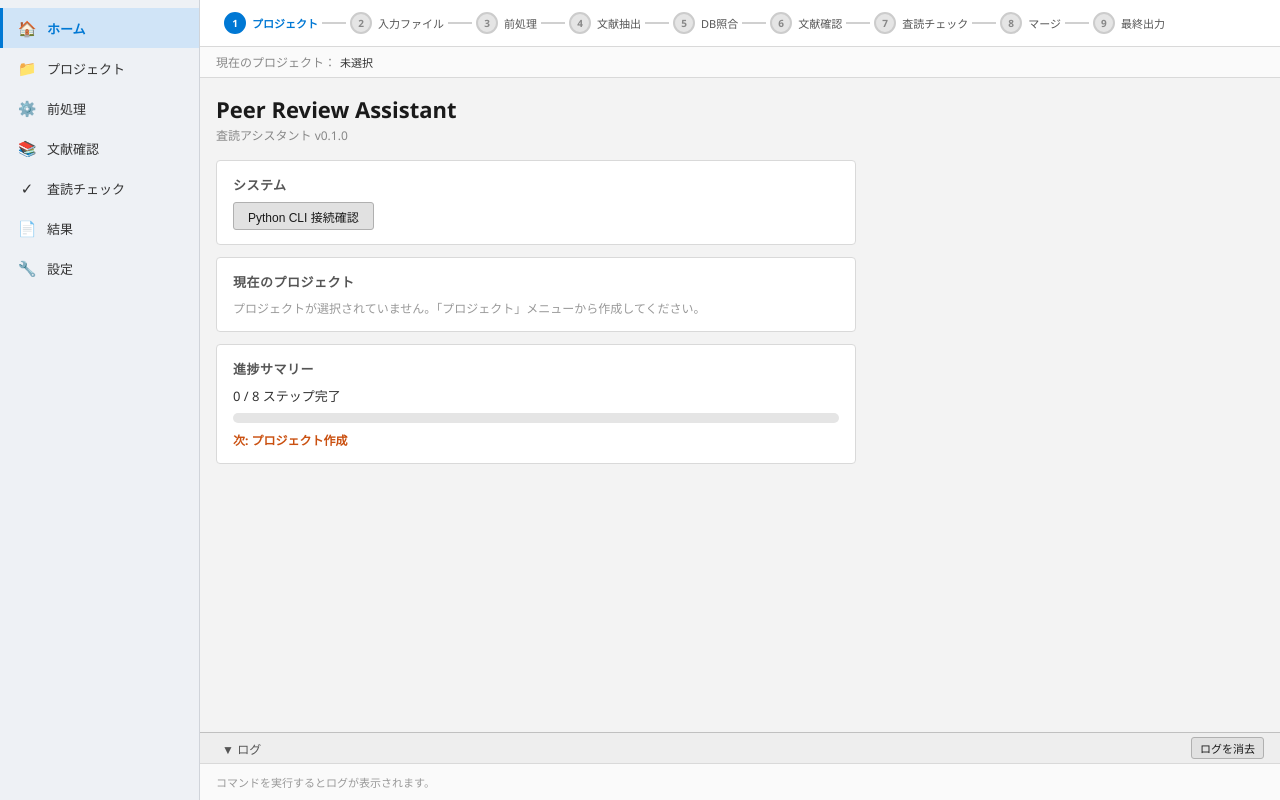
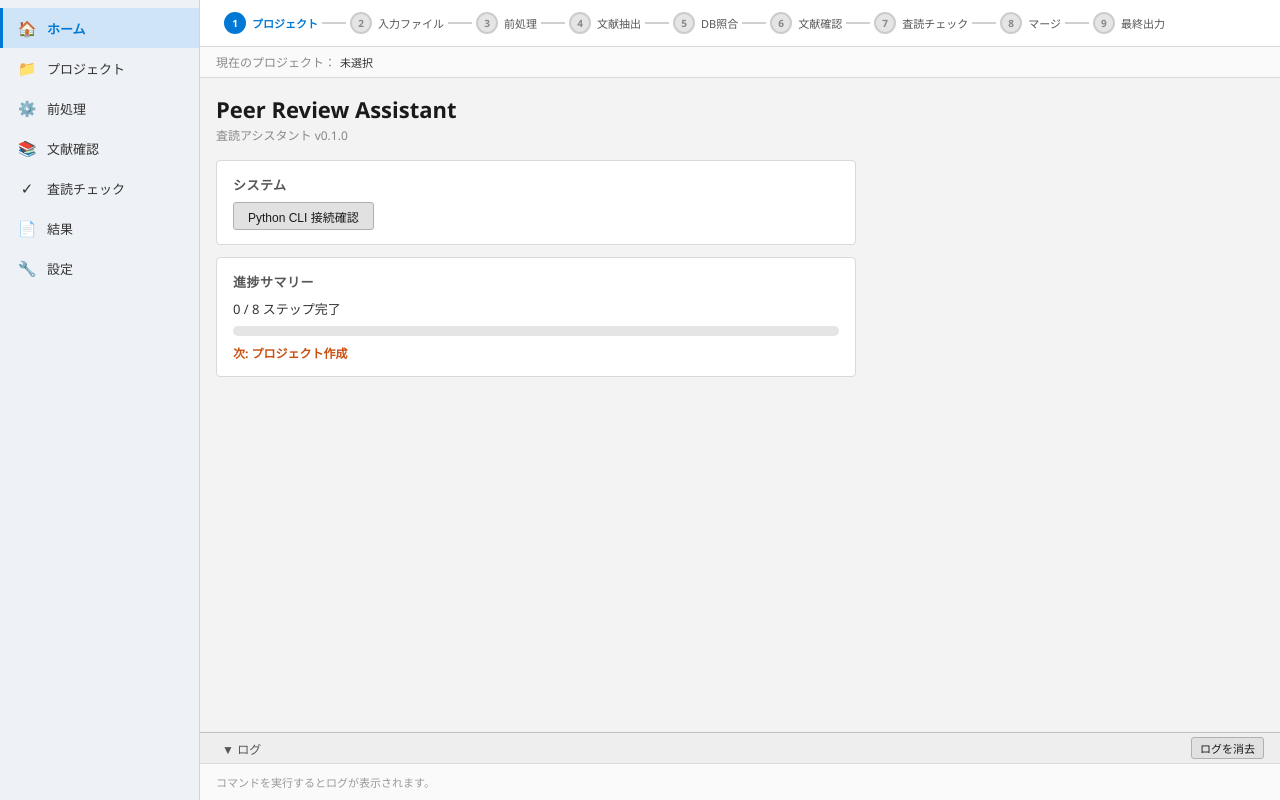
Before and after one commit to soheidon/Peer-Review-Assistant, a React (Vite) app in the folder app/: page / in a window 1280 px wide. Built offline with nearby package versions, Linux system fonts and the light colour scheme.

Commit message:
fix: remove project card from HomePanel (now in common header)

```diff
--- a/app/src/panels/HomePanel.tsx
+++ b/app/src/panels/HomePanel.tsx
@@ -75,15 +75,6 @@ export default function HomePanel({
       </div>
 
       <div className="panel" style={{ marginTop: 12 }}>
-        <h2>現在のプロジェクト</h2>
-        {projectPath ? (
-          <p className="home-project-path">{projectPath}</p>
-        ) : (
-          <p className="home-hint">プロジェクトが選択されていません。「プロジェクト」メニューから作成してください。</p>
-        )}
-      </div>
-
-      <div className="panel" style={{ marginTop: 12 }}>
         <h2>進捗サマリー</h2>
         <p className="home-progress-text">
           {doneCount} / {stages.length} ステップ完了
```
